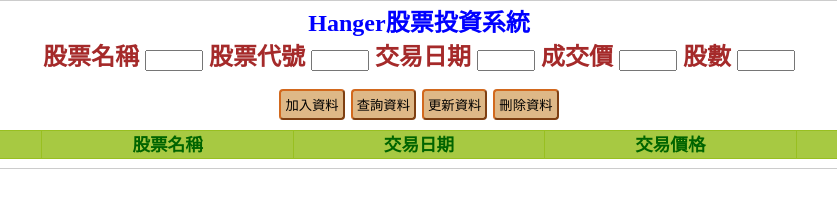
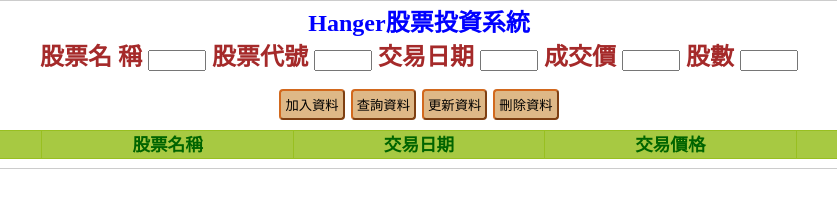
Before and after one commit to hangcity100/hangcity100.github.io, a plain HTML site: page index.html in a window 1280 px wide. Shown: the full height of the page, 221-1058 px from the left. Drawn offline with Linux system fonts and the light colour scheme.

Commit message:
重新提交檔案

```diff
--- a/index.html
+++ b/index.html
@@ -25,7 +25,7 @@
 
    <div>Hanger股票投資系統</div>
    <div>
-    <span>股票名稱</span>
+    <span>股票名 稱</span>
     <input type="text" id="stockName" name="stockName">
     <span>股票代號</span>
     <input type="text" id="stockNo" name="stockNo">
```
